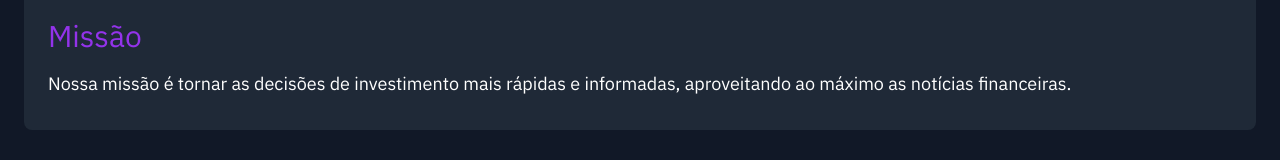
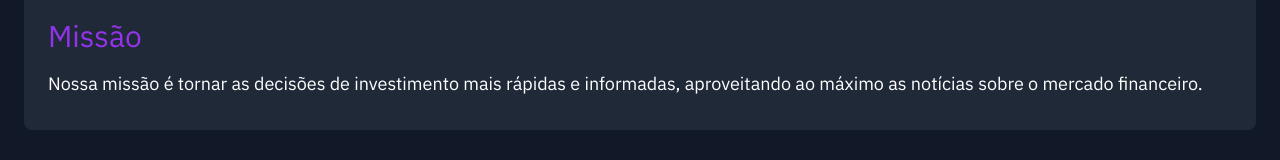
Before and after one commit to Vitoreism/TARG, a Next.js app in the folder frontend/: page /about in a window 1280 px wide. Shown: the part 342-502 px from the top of the page. Built offline with nearby package versions, Linux system fonts and the light colour scheme.

Commit message:
pequenas mudanças esteticas

```diff
--- a/frontend/src/app/about/page.js
+++ b/frontend/src/app/about/page.js
@@ -16,7 +16,7 @@ export default function About() {
         <h2 className="text-3xl text-purple-600 mb-4">Missão</h2>
         <p className="text-lg">
           Nossa missão é tornar as decisões de investimento mais rápidas e informadas, aproveitando ao máximo as
-          notícias financeiras.
+          notícias sobre o mercado financeiro.
         </p>
       </section>
 
--- a/frontend/src/app/page.js
+++ b/frontend/src/app/page.js
@@ -13,7 +13,7 @@ export default function HomePage() {
           backgroundSize: "cover",
           backgroundPosition: "center",
           backgroundRepeat: "no-repeat",
-          minHeight: "92vh", // Garante que a imagem ocupe toda a altura da tela
+          //minHeight: "92vh", // Garante que a imagem ocupe toda a altura da tela
         }}
       >
         <div className="absolute inset-0 bg-black bg-opacity-50"></div> {/* Sobreposição escura */}
```
